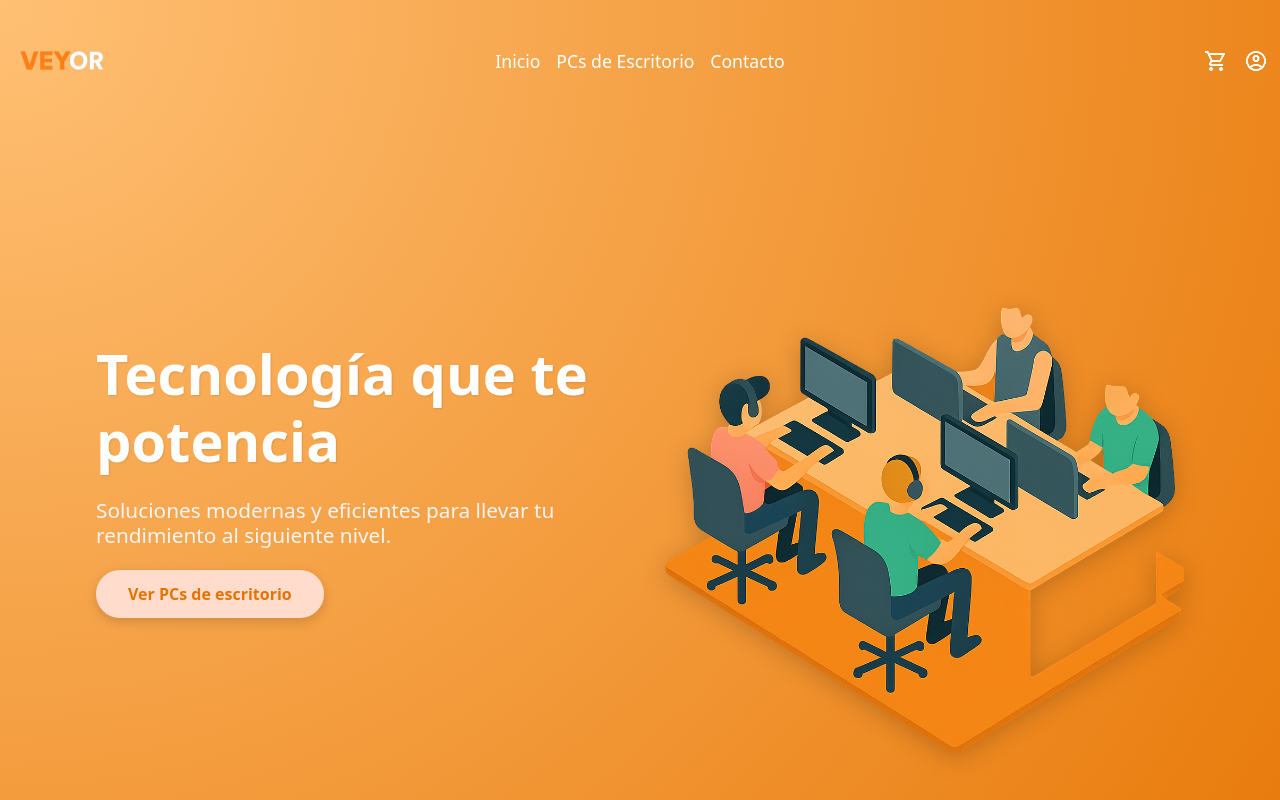
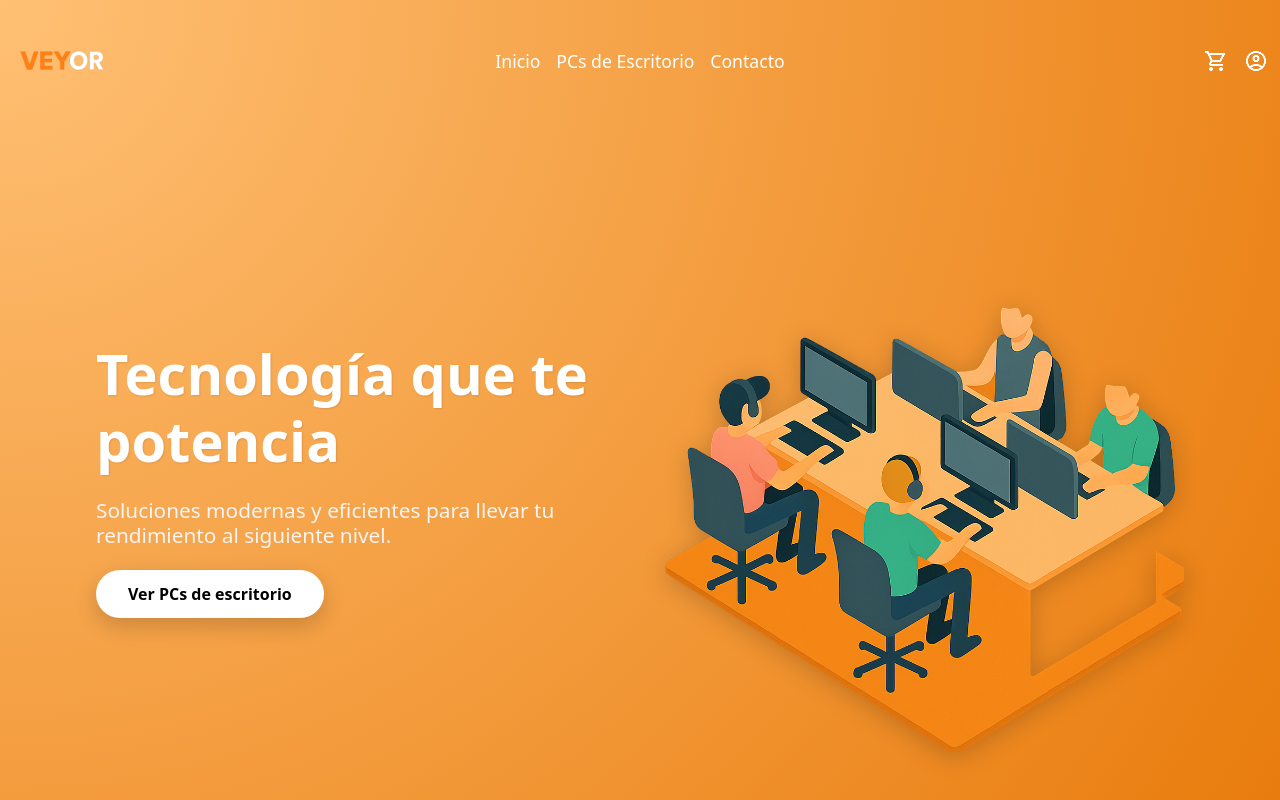
Before and after one commit to pablovenica7/Tech-Ecommerce, a React (Vite) app: page / in a window 1280 px wide. In both pictures the pointer is over the button "Ver PCs de escritorio". Shown: the top 800 px of the page. Built offline with nearby package versions, Linux system fonts and the light colour scheme.

Commit message:
Update Home.css

```diff
--- a/src/pages/Home.css
+++ b/src/pages/Home.css
@@ -33,7 +33,6 @@
 
 .btn-cta {
   background-color: #ffffff;
-  color: #e67300;
   font-weight: 600;
   padding: 12px 32px;
   border-radius: 999px;
@@ -43,8 +42,8 @@
 }
 
 .btn-cta:hover {
-  background-color: #ffdccc;
   transform: translateY(-2px);
+  box-shadow: 0 8px 22px rgba(0,0,0,.18);
 }
 
 .hero-image {
```
